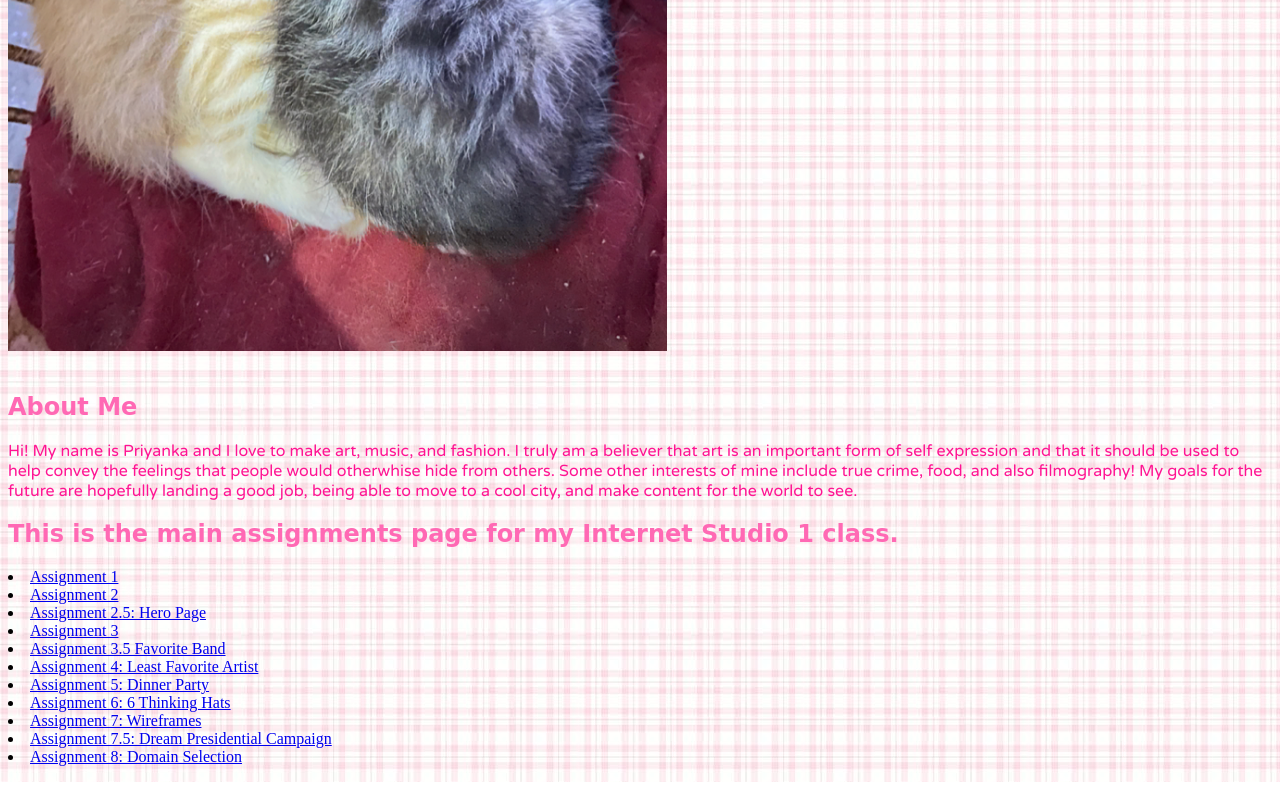
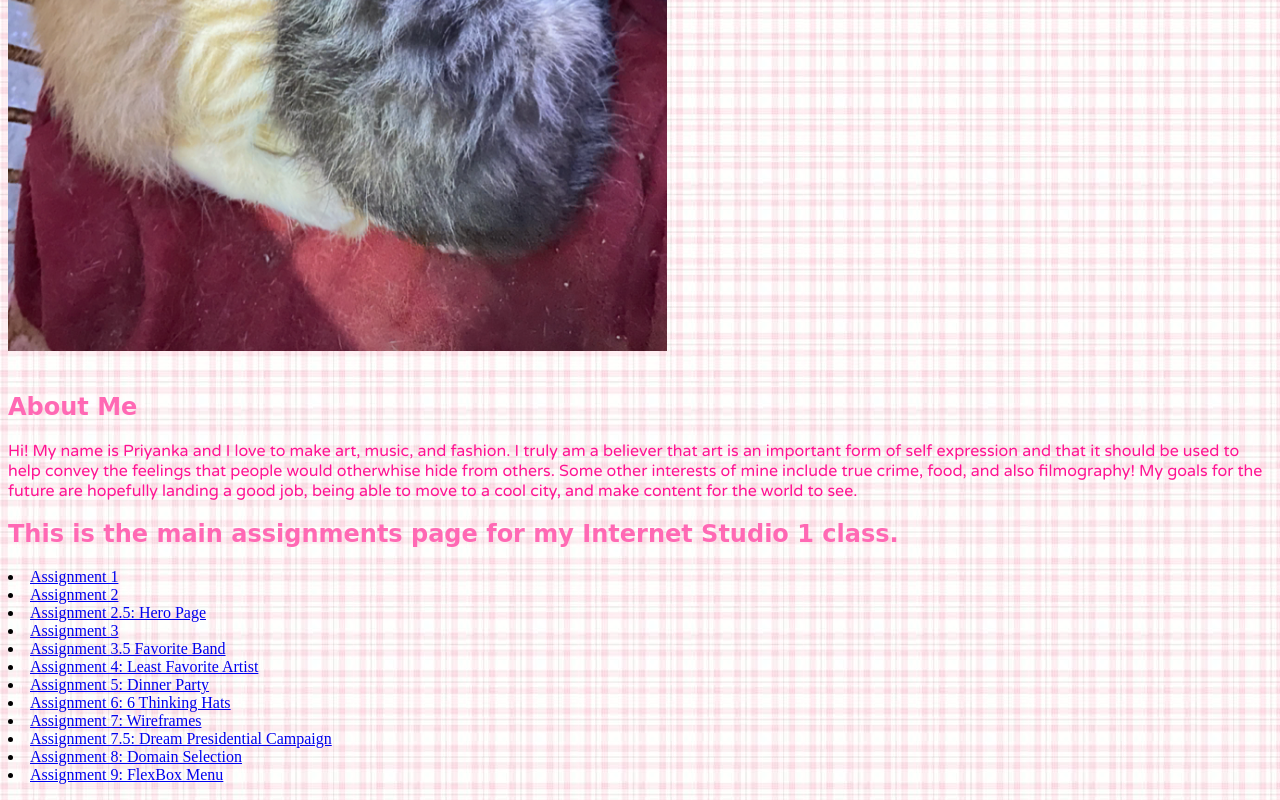
Before and after one commit to Priyanpaprika/internet-studio-priyanka, a plain HTML site: page index.html in a window 1280 px wide. Shown: the part 681-1481 px from the top of the page. Drawn offline with Linux system fonts and the light colour scheme; a web font is replaced by a local one.

Commit message:
Update index.html

```diff
--- a/index.html
+++ b/index.html
@@ -39,6 +39,7 @@
 		<li><a href="asg7/wireframes.html">Assignment 7: Wireframes</a></li>
 		<li><a href="asg7/index.html">Assignment 7.5: Dream Presidential Campaign</a></li>
 		<li><a href="asg8/index.html">Assignment 8: Domain Selection </a></li>
+		<li><a href="asg9/index.html">Assignment 9: FlexBox Menu </a></li>
 
 </ul>
 	</p>
```
